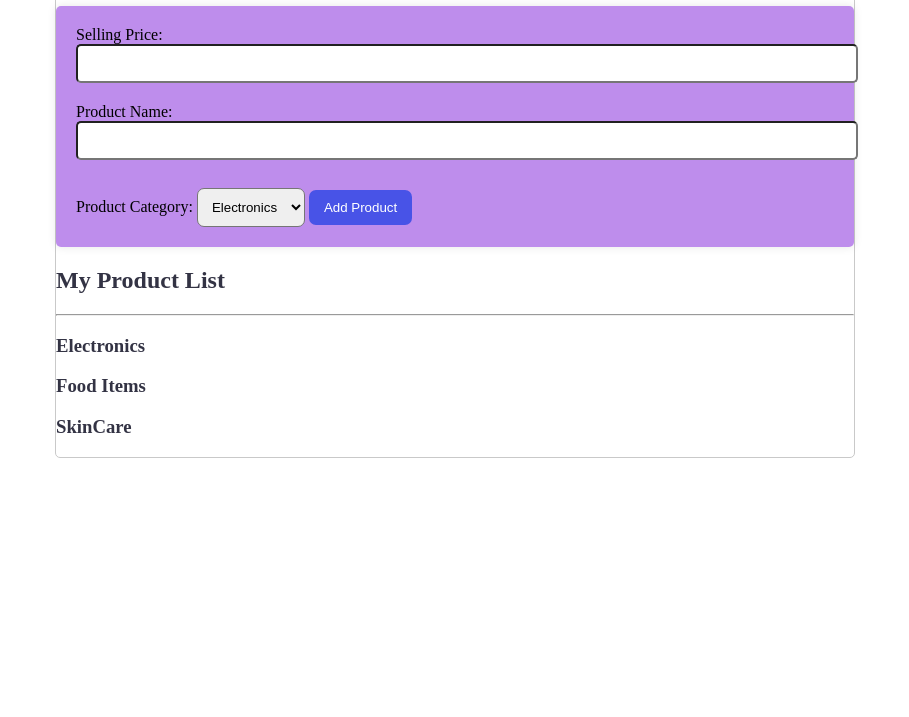
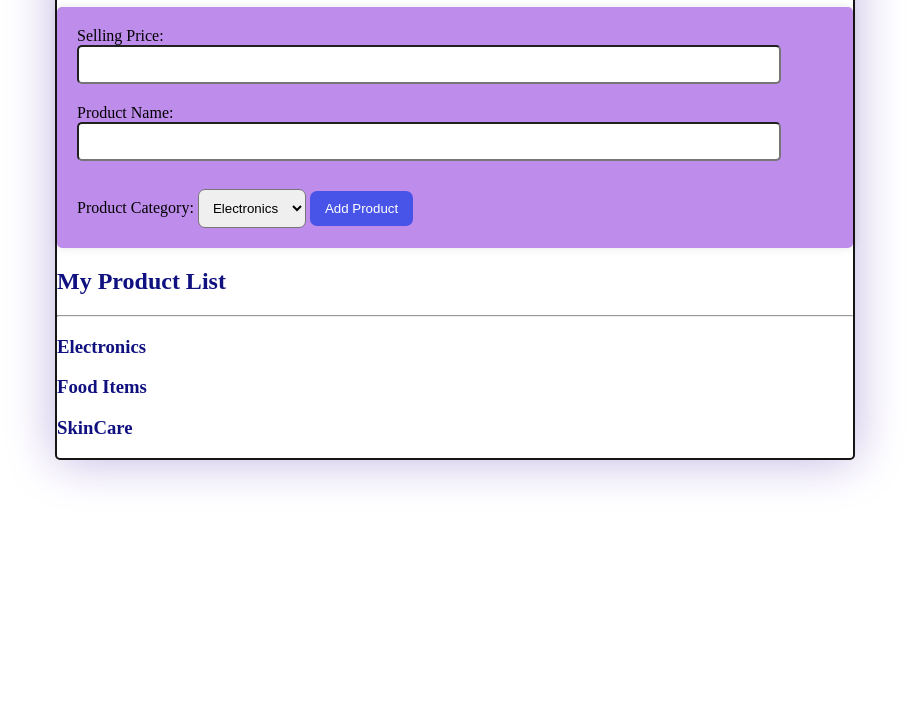
Before and after one commit to devmalya99/Seller-Admin-Page-dev, a plain HTML site: page index.html in a window 1280 px wide. Shown: the part 83-800 px from the top of the page, without its empty margins (185-1094 px from the left). Drawn offline with nearby package versions, Linux system fonts and the light colour scheme; no server answers.

Commit message:
Update style.css

```diff
--- a/style.css
+++ b/style.css
@@ -2,13 +2,14 @@
     width: 80%;
     max-width: 800px;
     margin: 0 auto;
-    border: #c9c9c9 solid 1px; /* changed to a softer border color */
+    border: #161414 solid 2px; /* changed to a softer border color */
     border-radius: 5px;
+    box-shadow: 0 0 50px #c0b3e2;
     box-sizing: border-box; /* added to manage box padding/margin */
 }
 
 h1, h2, h3 {
-    color: #334; /* a slightly darker text color for better contrast */
+    color: rgb(16, 16, 128); /* a slightly darker text color for better contrast */
 }
 
 #sellerForm {
@@ -22,7 +23,7 @@ h1, h2, h3 {
 #sellerForm input {
     margin-bottom: 20px;
     padding: 10px;
-    width: 100%;
+    width: 90%;
     border-radius: 5px; /* added to match form style */
 }
 
```
